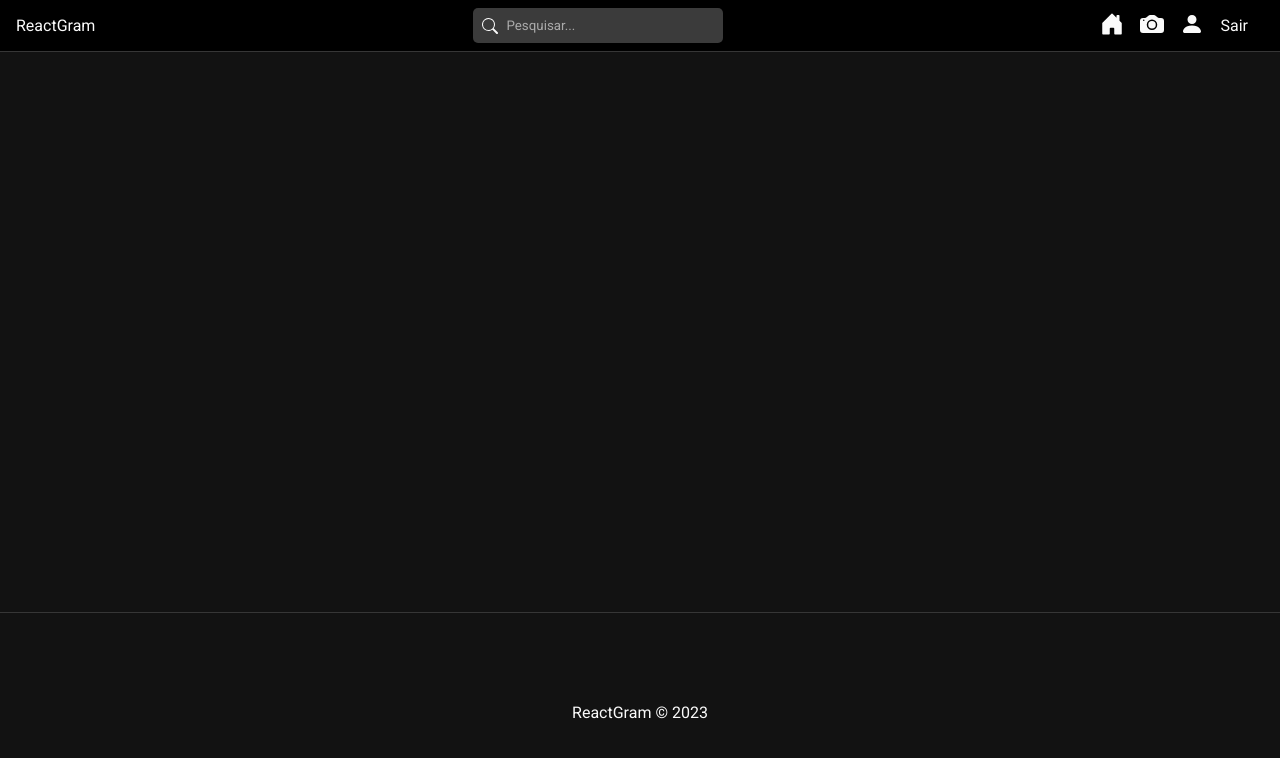
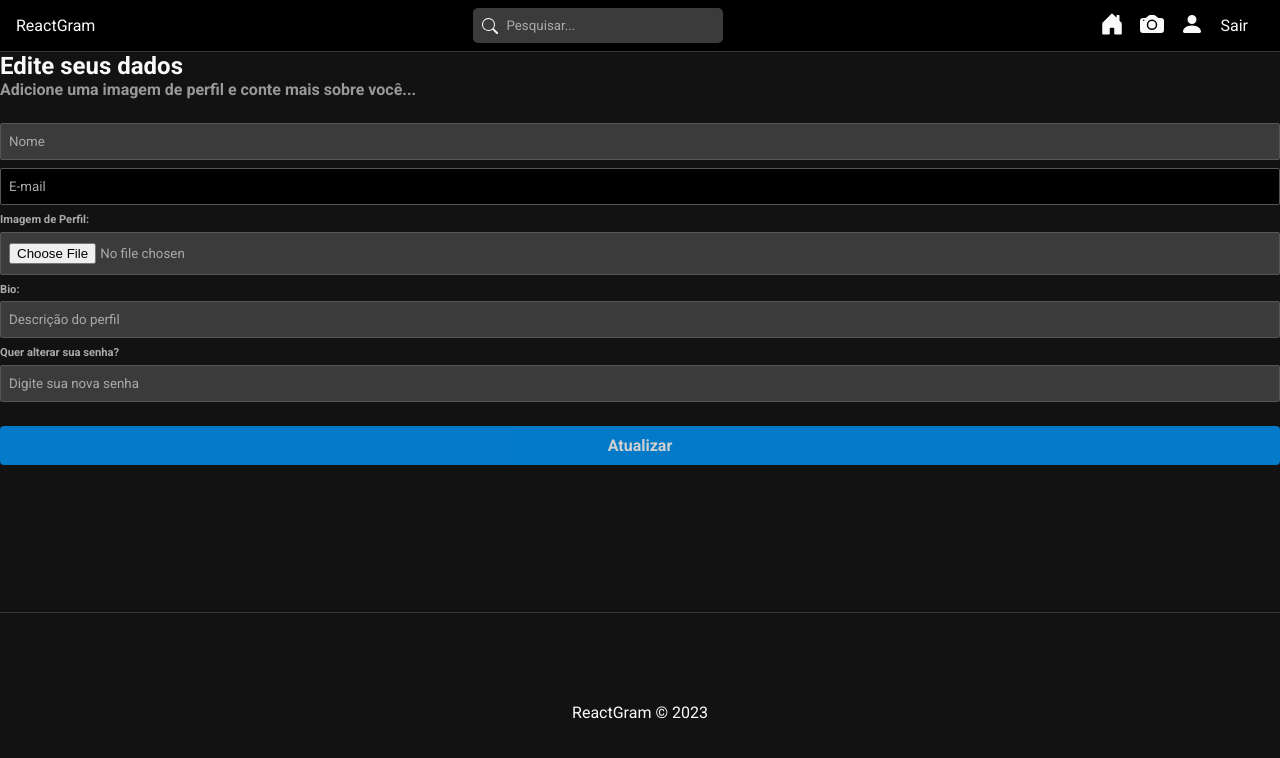
Before and after one commit to MACHADOKING/Instagram-Fullstack-JS, a React (Vite) app in the folder frontend/: page /profile in a window 1280 px wide. Shown: the top 758 px of the page. Built offline with nearby package versions, Linux system fonts and the light colour scheme; sample sign-in values are in the browser's storage.

Commit message:
Feat: structuring profile edit page

```diff
--- a/frontend/src/App.jsx
+++ b/frontend/src/App.jsx
@@ -11,6 +11,7 @@
 import Home from "./pages/Home/Home";
 import Login from "./pages/Auth/Login";
 import Register from "./pages/Auth/Register";
+import EditProfile from "./components/EditProfile/EditProfile";
 
 function App() {
   const { auth, loading } = useAuth();
@@ -30,6 +31,10 @@
               element={auth ? <Home /> : <Navigate to="/login" />}
             />
             <Route
+              path="/profile"
+              element={auth ? <EditProfile /> : <Navigate to="/login" />}
+            />
+            <Route
               path="/login"
               element={!auth ? <Login /> : <Navigate to="/" />}
             />
--- /dev/null
+++ b/frontend/src/components/EditProfile/EditProfile.jsx
@@ -0,0 +1,39 @@
+// CSS
+import "./EditProfile.css";
+// packages
+import React from "react";
+
+const EditProfile = () => {
+  const handleSubmit = (e) => {
+    e.preventDefault();
+  };
+
+  return (
+    <div id="edit-profile">
+      <h2>Edite seus dados</h2>
+      <p className="subtitle">
+        Adicione uma imagem de perfil e conte mais sobre você...
+      </p>
+      {/* Preview da imagem */}
+      <form onSubmit={handleSubmit}>
+        <input type="text" placeholder="Nome" />
+        <input type="email" placeholder="E-mail" disabled />
+        <label>
+          <span>Imagem de Perfil:</span>
+          <input type="file" />
+        </label>
+        <label>
+          <span>Bio:</span>
+          <input type="text" placeholder="Descrição do perfil" />
+        </label>
+        <label>
+          <span>Quer alterar sua senha?</span>
+          <input type="password" placeholder="Digite sua nova senha" />
+        </label>
+        <input type="submit" value="Atualizar" />
+      </form>
+    </div>
+  );
+};
+
+export default EditProfile;
```
Also changed, not shown: frontend/src/components/EditProfile/EditProfile.css (added).
